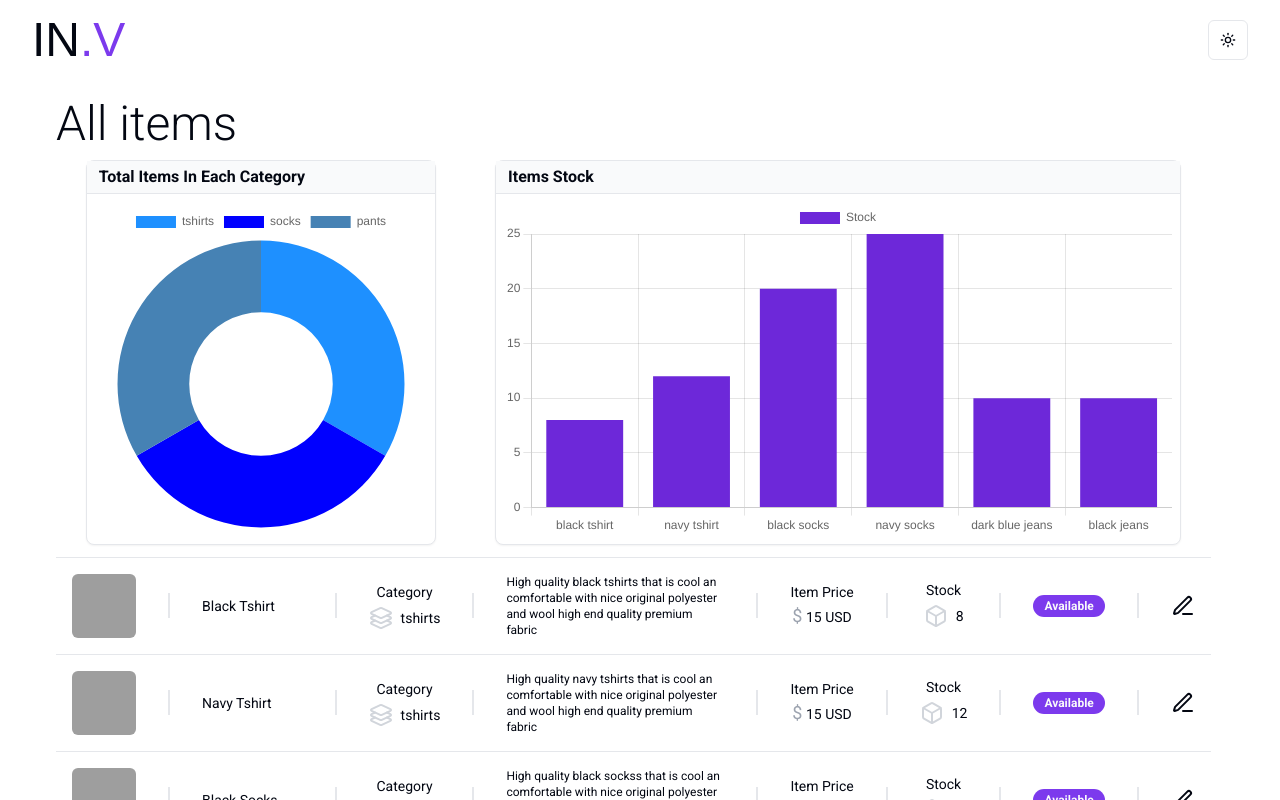
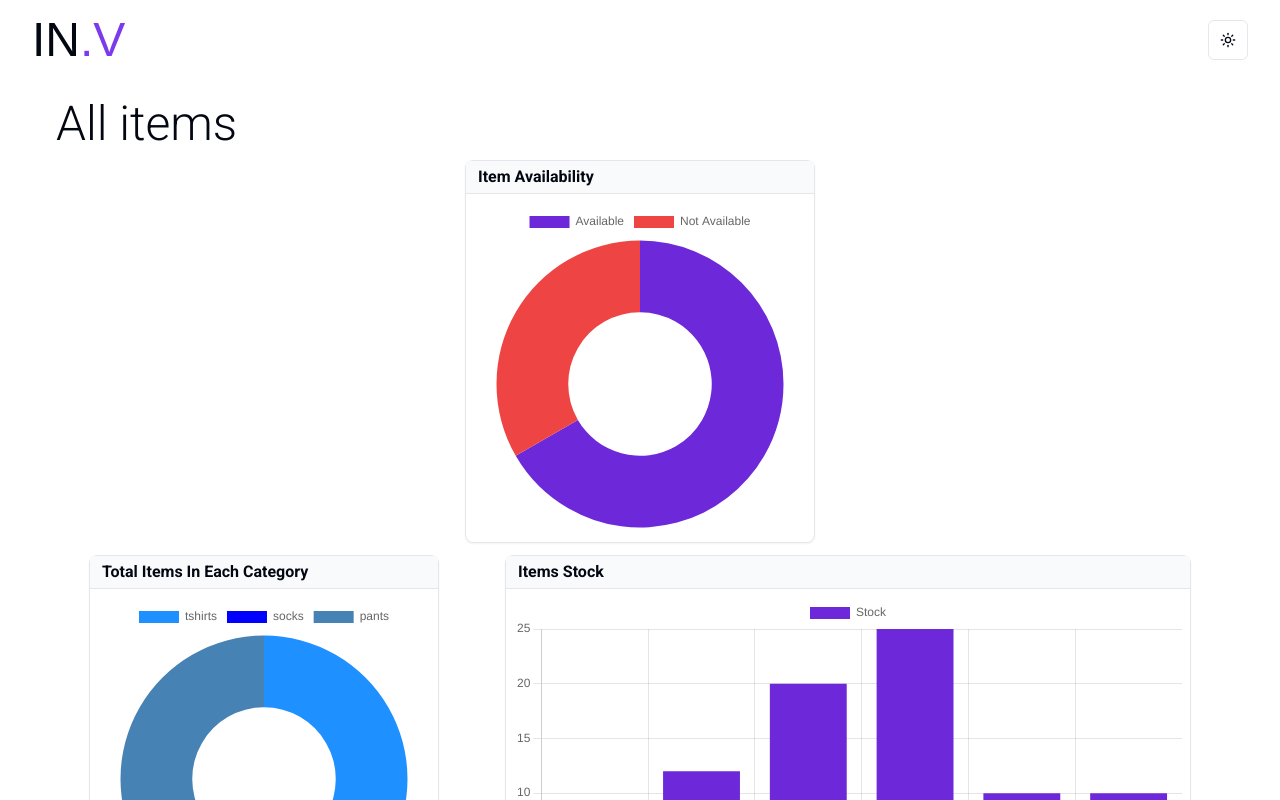
Before and after one commit to aliflikescoding/pern-inventory-app, a Next.js app in the folder frontend/: page /items in a window 1280 px wide. Shown: the top 800 px of the page. Built offline with nearby package versions, Linux system fonts and the light colour scheme; grey boxes are pictures that could not be loaded; a web font is replaced by a local one.

Commit message:
Add item availability chart

```diff
--- a/frontend/src/app/data.js
+++ b/frontend/src/app/data.js
@@ -108,7 +108,7 @@ export const allItems = [
     item_desc: "High quality black sockss that is cool an comfortable with nice original polyester and wool high end quality premium fabric",
     item_price: 3,
     item_stock: 20,
-    item_status: true,
+    item_status: false,
     item_image_link: "https://i.imgur.com/RsD04oM.jpeg",
     category_id: 1,
     category_name: "socks"
@@ -119,7 +119,7 @@ export const allItems = [
     item_desc: "High quality navy socks that is cool an comfortable with nice original polyester and wool high end quality premium fabric",
     item_price: 3,
     item_stock: 25,
-    item_status: true,
+    item_status: false,
     item_image_link: "https://i.imgur.com/N5SvBCG.jpeg",
     category_id: 1,
     category_name: "socks"
--- a/frontend/src/app/items/page.tsx
+++ b/frontend/src/app/items/page.tsx
@@ -1,4 +1,4 @@
-"use client"
+"use client";
 
 import React from "react";
 import {
@@ -16,6 +16,7 @@ import { Badge } from "@/components/ui/badge";
 import Link from "next/link";
 import BarAllItemsOne from "@/components/bar-all-items-one";
 import AllItemsDonutChart from "@/components/all-items-donut-chart";
+import AvailDonutChart from "@/components/avail-donut-chart";
 
 interface Item {
   item_id: number;
@@ -90,16 +91,36 @@ const processDataBar1 = (items: Item[]) => {
   }));
 };
 
+const getAvailabilitySummary = (items: typeof allItems) => {
+  const summary = items.reduce(
+    (acc, item) => {
+      if (item.item_status) {
+        acc.totalAvailable += 1;
+      } else {
+        acc.totalNotAvailable += 1;
+      }
+      return acc;
+    },
+    { totalAvailable: 0, totalNotAvailable: 0 }
+  );
+
+  return summary;
+};
+
 const Items = () => {
   const dataPie = processDataPie(allItems);
   const barData1 = processDataBar1(allItems);
+  const dataPieAvail = getAvailabilitySummary(allItems);
 
   return (
     <div className="flex">
       <div className="p-5">
         <h1 className="text-5xl font-light">All items</h1>
-        <div>
-
+        <div className="flex justify-around my-3">
+          <AvailDonutChart
+            totalAvailable={dataPieAvail.totalAvailable}
+            totalNotAvailable={dataPieAvail.totalNotAvailable}
+          />
         </div>
         <div className="flex justify-around my-3">
           <AllItemsDonutChart data={dataPie} />
--- /dev/null
+++ b/frontend/src/components/avail-donut-chart.tsx
@@ -0,0 +1,52 @@
+"use-client";
+
+import { Card } from "./ui/card";
+import { Doughnut } from "react-chartjs-2";
+
+import {
+  Chart as ChartJS,
+  ArcElement,
+  Tooltip,
+  Legend
+} from 'chart.js';
+
+ChartJS.register(ArcElement, Tooltip, Legend);
+
+
+type DataProp = {
+  totalAvailable: number;
+  totalNotAvailable: number;
+};
+
+
+const AvailDonutChart: React.FC<DataProp> = ({ totalAvailable, totalNotAvailable }) => {
+  const chartData = {
+    labels: ['Available', 'Not Available'],
+    datasets: [
+      {
+        label: "Available Items",
+        data: [totalAvailable, totalNotAvailable],
+        backgroundColor: [
+          '#6D28D9',
+          '#ef4444',
+        ],
+        borderColor: 'rgba(0, 0, 0, 0)',
+        borderWidth: 5,
+      }
+    ]
+  }
+
+
+  return (
+    <Card className="w-[350px]">
+      <div className="w-full bg-card-foreground border-b-[1px] text-foreground px-3 py-1 capitalize">
+        <h1 className="text-md font-semibold">Item Availability</h1>
+      </div>
+      <div className="p-3">
+        <Doughnut data={chartData}/>
+      </div>
+    </Card>
+  );
+}
+
+export default AvailDonutChart;
```
